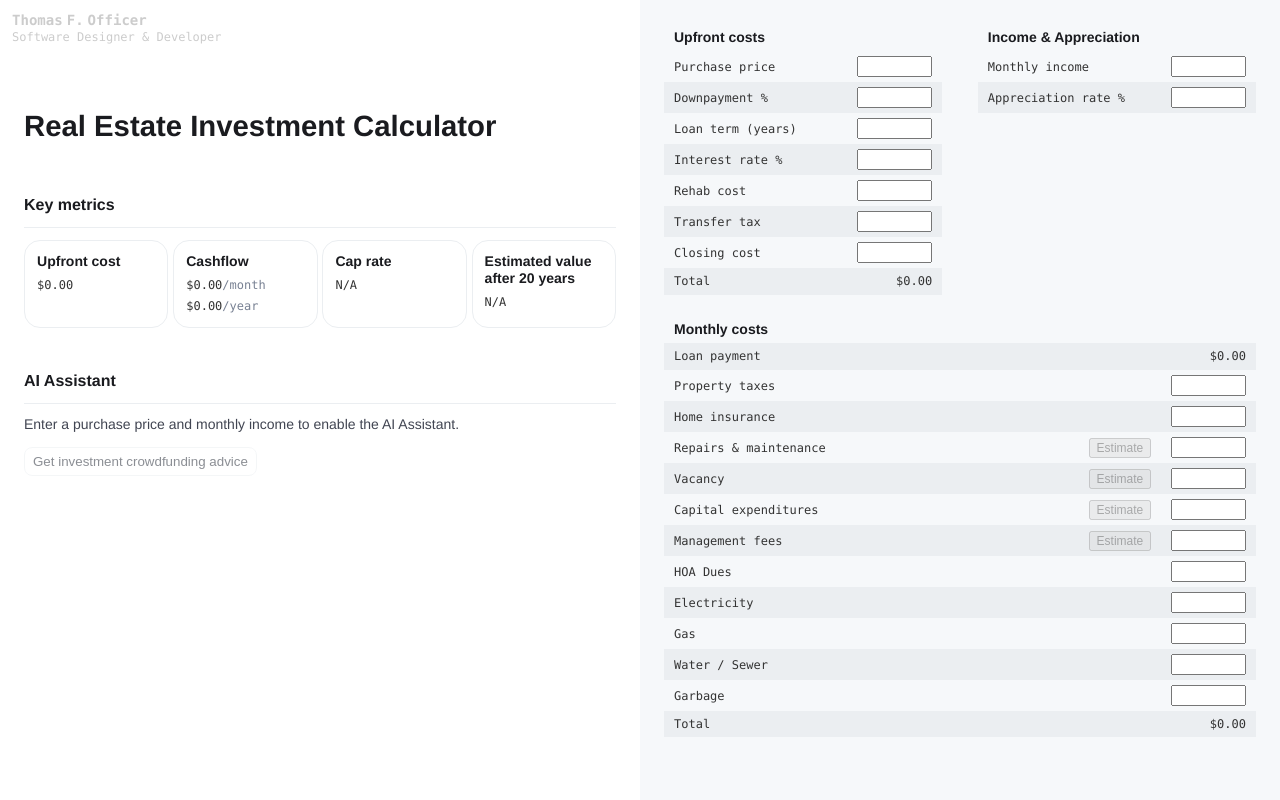
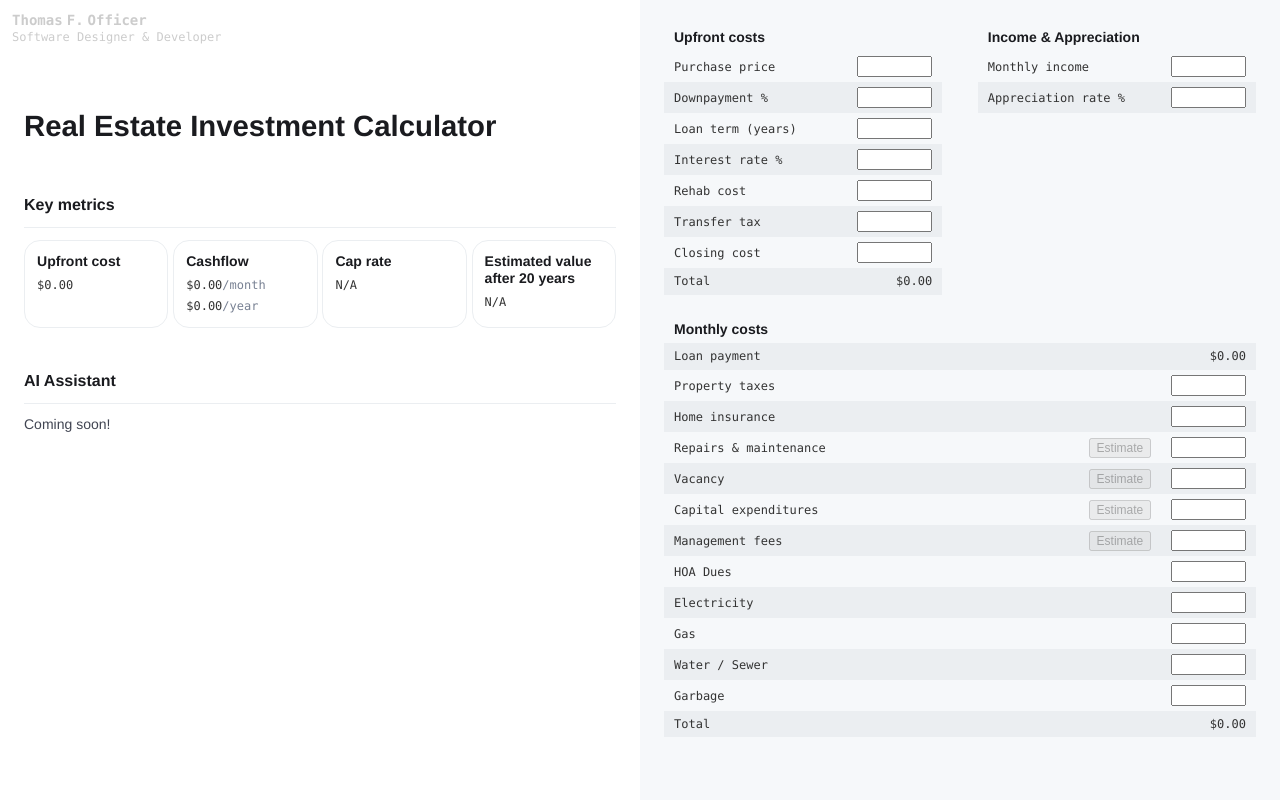
Before and after one commit to TomaOfficer/TomaOfficer, a Flask app: page /calculator in a window 1280 px wide. Run offline with Flask 3, Linux system fonts and the light colour scheme.

Commit message:
hide AI assitant for now

```diff
--- a/app/templates/index.html
+++ b/app/templates/index.html
@@ -9,7 +9,6 @@
   <link rel="icon" href="{{ url_for('static', filename='assets/tfo-favicon.ico') }}" type="image/x-icon">
   <script src="https://code.jquery.com/jquery-3.6.0.min.js"></script>
   <link rel="stylesheet" href="https://cdnjs.cloudflare.com/ajax/libs/font-awesome/4.7.0/css/font-awesome.min.css">
-
 </head>
 
 <body>
--- a/app/templates/real-estate-calculator.html
+++ b/app/templates/real-estate-calculator.html
@@ -205,13 +205,13 @@
       </div>
       <div class="insufficientDataMessage" id="insufficientDataMessage">
         <p>
-          Enter a purchase price and monthly income to enable the AI Assistant.
+          Coming soon!
         </p>
       </div>
-      <div class="results__actions">
+      <!-- <div class="results__actions">
         <button class="assistant-button" onclick="sendMessageToChatbot()">Get investment crowdfunding advice</button>
         <div id="aiResponse"></div>
-      </div>
+      </div> -->
     </div>
     <div class="calc">
       <div class="calc__main-row">
```
